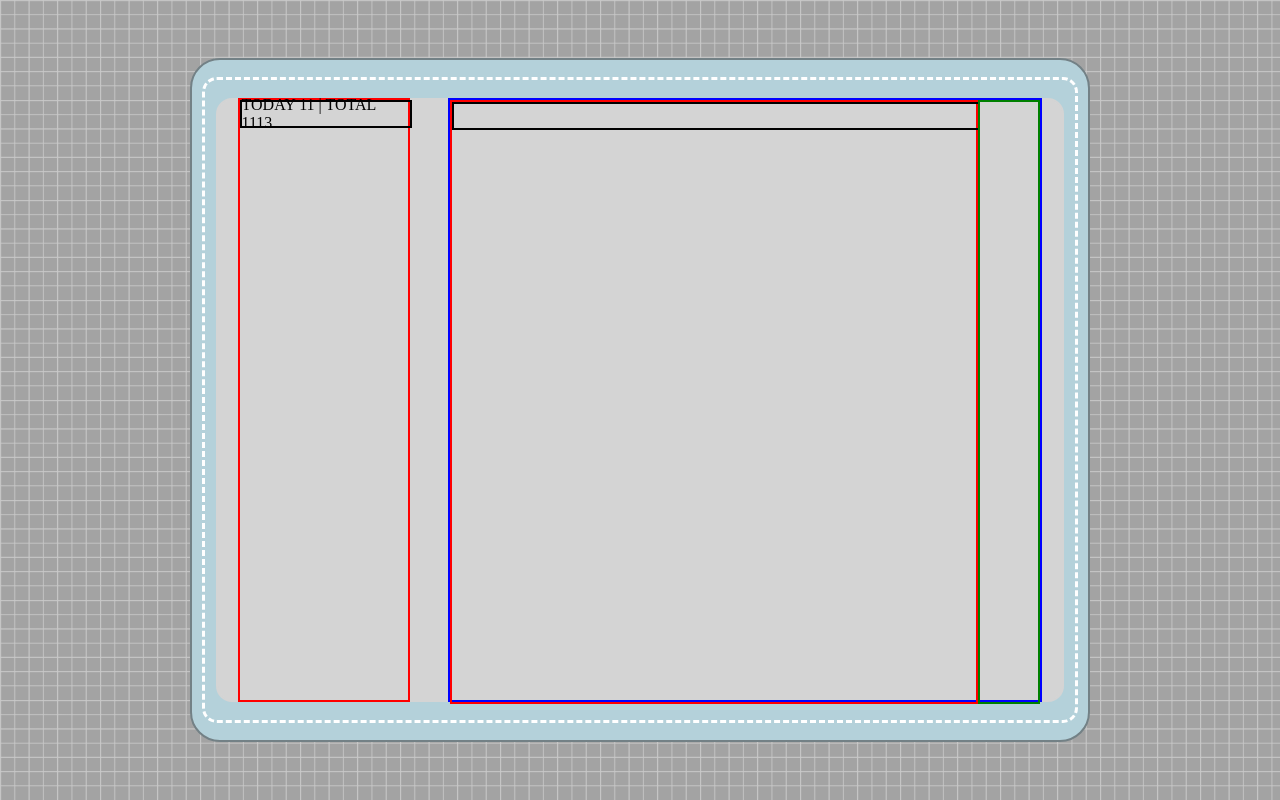
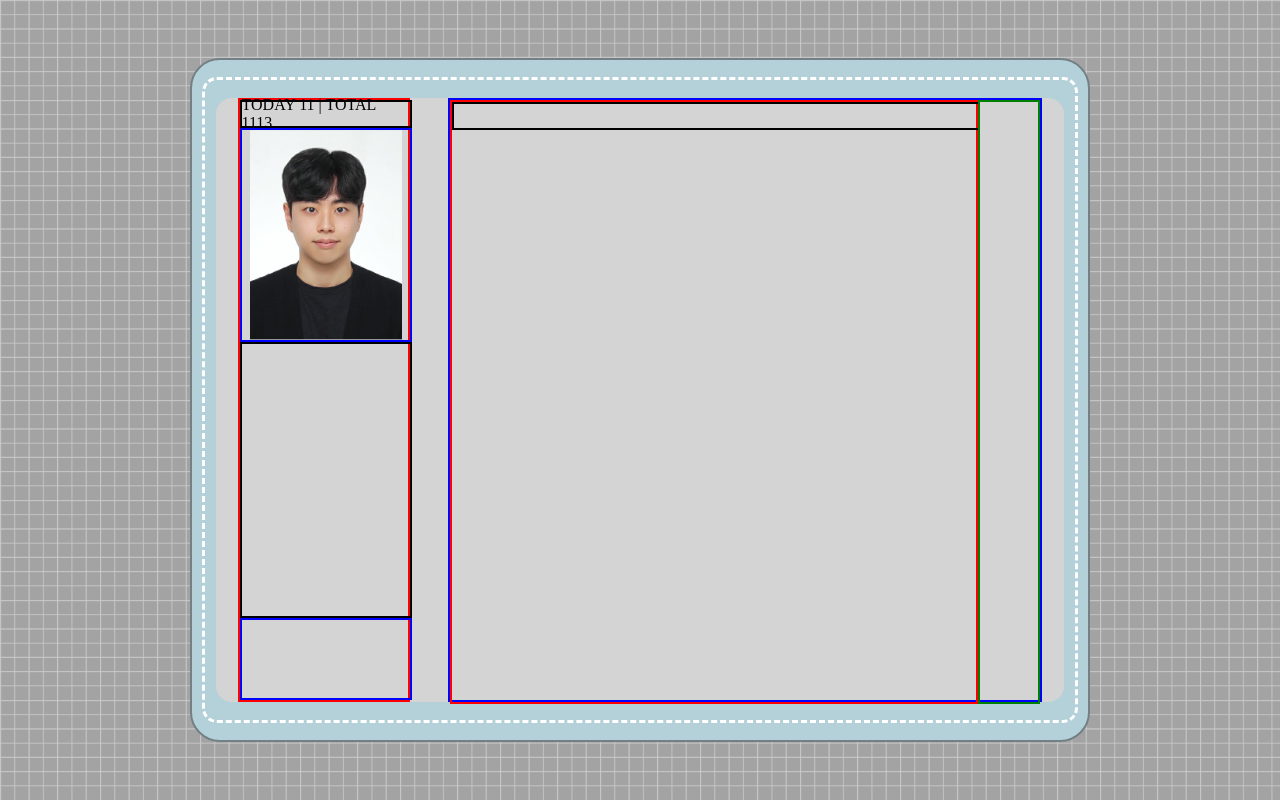
Before and after one commit to jaeho13/Cyworld, a React (Create React App) app in the folder CYWORLD/: page / in a window 1280 px wide. Built offline with nearby package versions, Linux system fonts and the light colour scheme.

Commit message:
"0502 Home 페이지 왼쪽 디자인 변경"

```diff
--- a/CYWORLD/src/Components/Home.jsx
+++ b/CYWORLD/src/Components/Home.jsx
@@ -21,8 +21,21 @@ const Home = () => {
                             <BoardBind>
                                 <Left>
                                     <LeftTop>
-                                    TODAY 11 | TOTAL 1113
+                                      TODAY 11 | TOTAL 1113
+                                      {/* 수정 글씨 반응형 */}
                                     </LeftTop>
+                                    <LeftProfile>
+                                        <LeftProfileImage src="/background/Picture.png" alt="profile" />
+                                    </LeftProfile>
+
+                                    <LeftInfo>
+
+                                    </LeftInfo>
+
+                                    <LeftLink>
+
+                                    </LeftLink>
+
                                 </Left>
 
 
@@ -172,6 +185,37 @@ const LeftTop = styled.div`
     display: flex;
     justify-content: center;
     align-items: center;
+`
+
+const VisitCount = styled.div`
+    color: red;
+`
+
+const LeftProfile = styled.div`
+    width: 100%;
+    height: 27vh;
+    border: 2px solid blue;
+    display: flex;
+    justify-content: center;
+`
+
+const LeftProfileImage = styled.img`
+    width: 90%;
+    height: 100%;
+    object-fit: cover;
+`
+
+
+const LeftInfo = styled.div`
+    width: 100%;
+    height: 35vh;
+    border: 2px solid black;
+`
+
+const LeftLink = styled.div`
+    width: 100%;
+    height: 10vh;
+    border: 2px solid blue;
 `
 
 const RightBind = styled.div`
```
